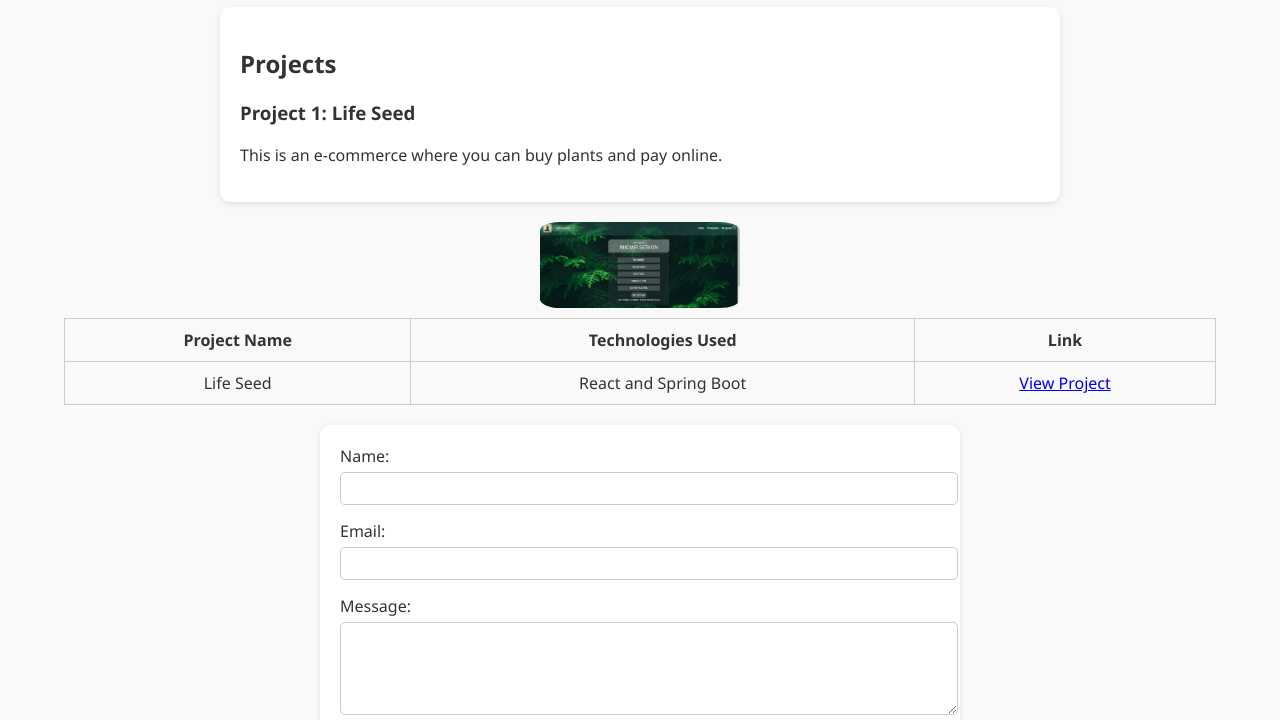
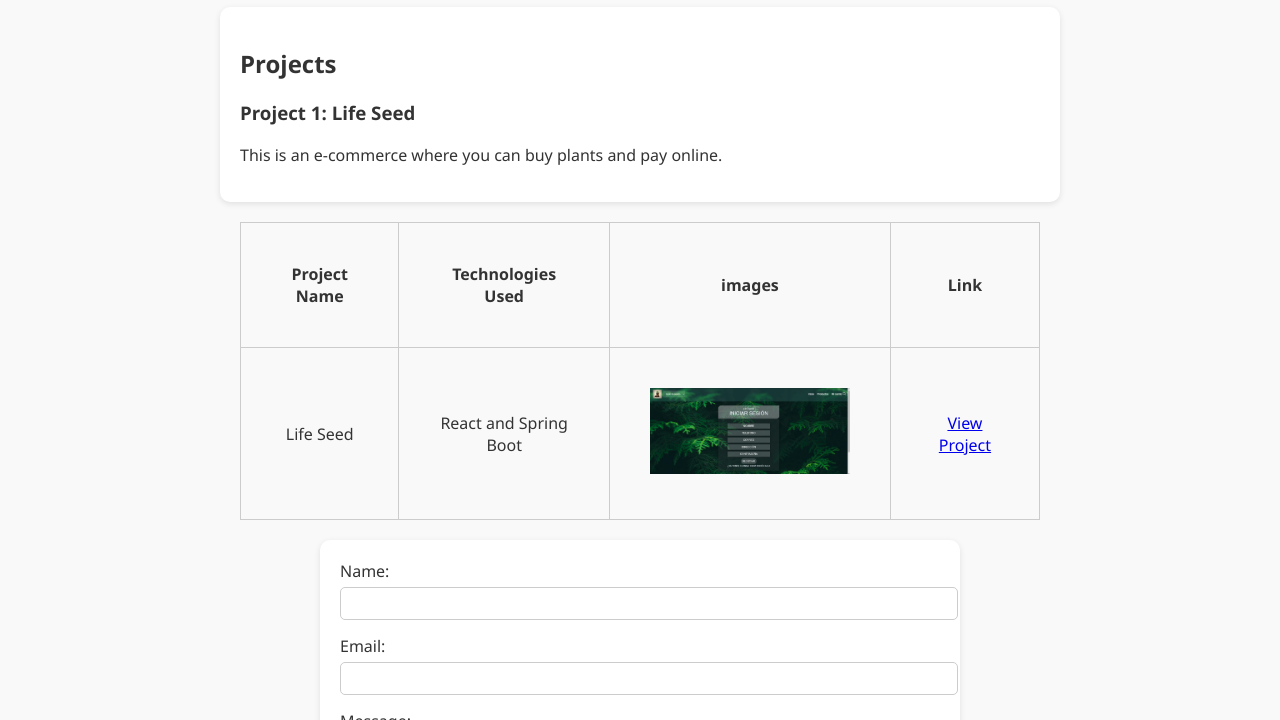
Before and after one commit to Quiro66/-HTML-training-module-1-week-1, a plain HTML site: page index.html in a window 1280 px wide. Shown: the part 668-1388 px from the top of the page. Drawn offline with Linux system fonts and the light colour scheme.

Commit message:
update of the portfolio

```diff
--- a/index.html
+++ b/index.html
@@ -38,18 +38,19 @@
   </section>
 
   <!-- ====== IMAGEN DEL PROYECTO ====== -->
-  <img src="/Assets/project1.png" alt="Project portfolio image">
 
   <!-- ====== TABLA DE PROYECTOS ====== -->
   <table>
     <tr>
       <th>Project Name</th>
       <th>Technologies Used</th>
+      <th>images</th>
       <th>Link</th>
     </tr>
     <tr>
       <td>Life Seed</td>
       <td>React and Spring Boot</td>
+      <td><img src="/Assets/project1.png" alt="Project portfolio image"></td>
       <td><a href="#">View Project</a></td>
     </tr>
   </table>
@@ -70,6 +71,5 @@
 
   <!-- ====== ENLACE A GITHUB ====== -->
   <a href="https://github.com/Quiro66" target="_blank">GitHub</a> <br><br>
-
 </body>
 </html>
--- a/style.css
+++ b/style.css
@@ -68,7 +68,7 @@
 
     /* ========== TABLA DE PROYECTOS ========== */
     table {
-      width: 90%;
+      width: 800px;
       margin: auto;
       border-collapse: collapse;
       margin-bottom: 20px;
@@ -76,8 +76,13 @@
 
     table, th, td {
       border: 1px solid #ccc;
-      padding: 10px;
+      padding: 40px;
       text-align: center;
+    }
+    table img {
+      width: 200px;
+      height: auto;
+      transition: 9s;
     }
 
     /* ========== FORMULARIO DE CONTACTO ========== */
```
